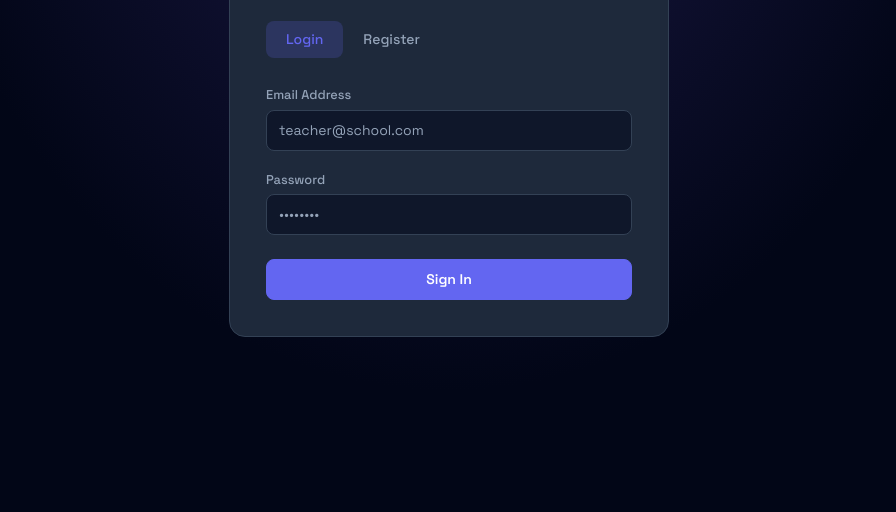
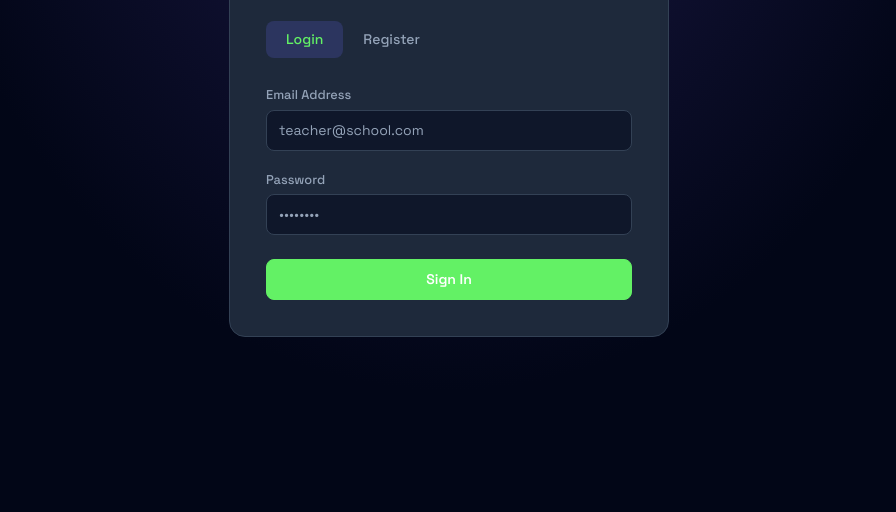
Before and after one commit to waseemnoorisys-ship-it/student-management, a website: page frontend/index.html in a window 1280 px wide. Shown: the part 288-800 px from the top of the page, without its empty margins (191-1087 px from the left). Drawn offline with nearby package versions, Linux system fonts and the light colour scheme.

Commit message:
color changed blue to green

```diff
--- a/frontend/index.html
+++ b/frontend/index.html
@@ -8,7 +8,7 @@
 <link href="https://fonts.googleapis.com/css2?family=Space+Grotesk:wght@400;500;600;700&family=JetBrains+Mono:wght@400;600&display=swap" rel="stylesheet">
 <style>
   :root {
-    --primary: #6366f1;
+    --primary: #63f165;
     --primary-dark: #4f46e5;
     --secondary: #06b6d4;
     --success: #10b981;
```
